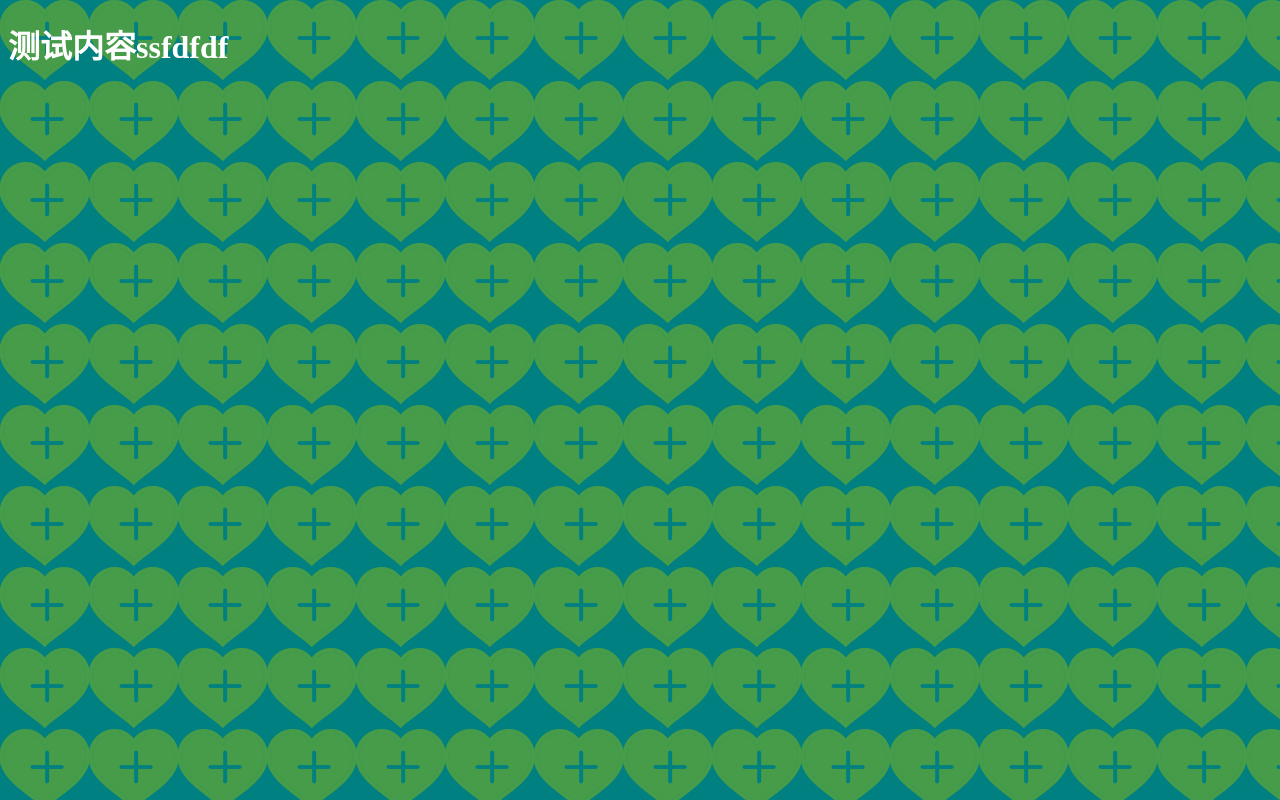
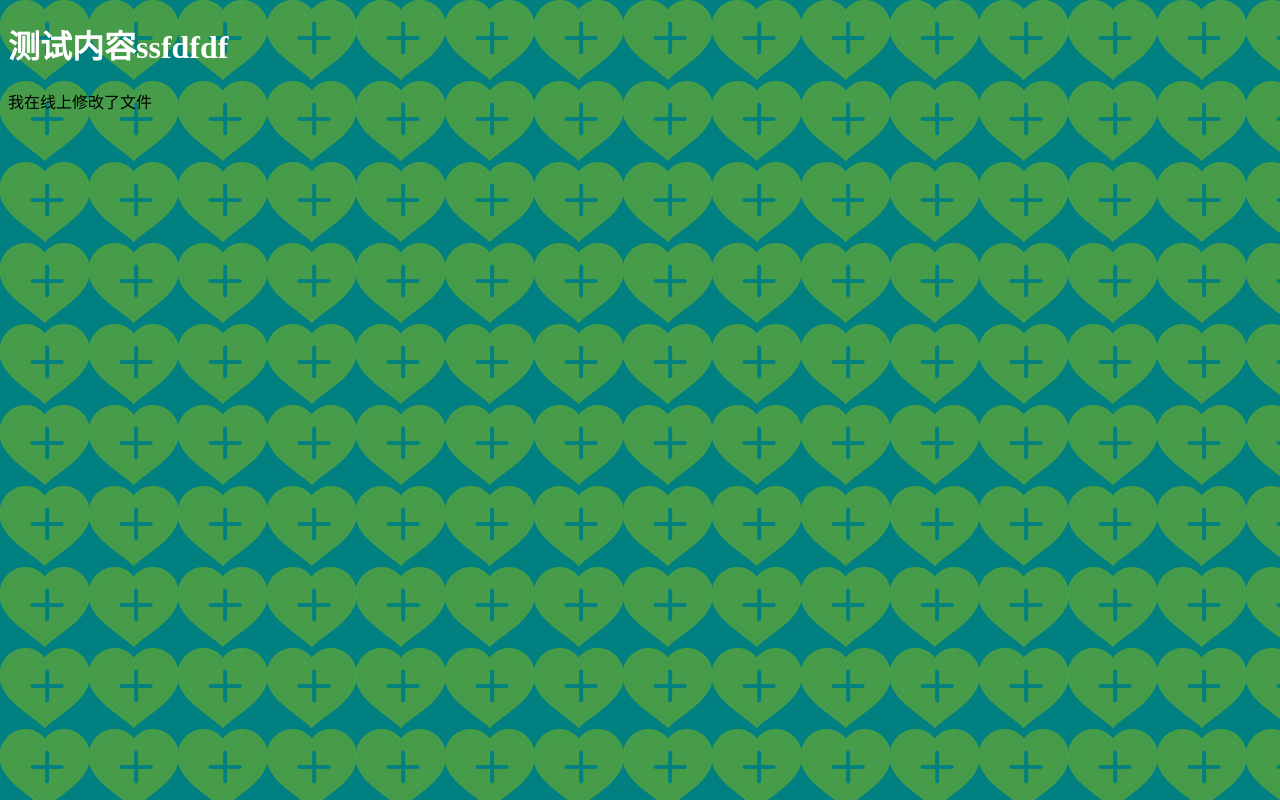
Before and after one commit to linLJQ/git-test, a website: page src/index.html in a window 1280 px wide. Drawn offline with nearby package versions, Linux system fonts and the light colour scheme; files that its build step writes are made by us from their sources.

Commit message:
我在线上更新了index.html

```diff
--- a/src/index.html
+++ b/src/index.html
@@ -8,6 +8,7 @@
 <body>
 <!--测试内容-->
 <h1>测试内容ssfdfdf</h1>
+    <p>我在线上修改了文件</p>
 <script src="scripts/all.js"></script>
 </body>
 </html>
```
